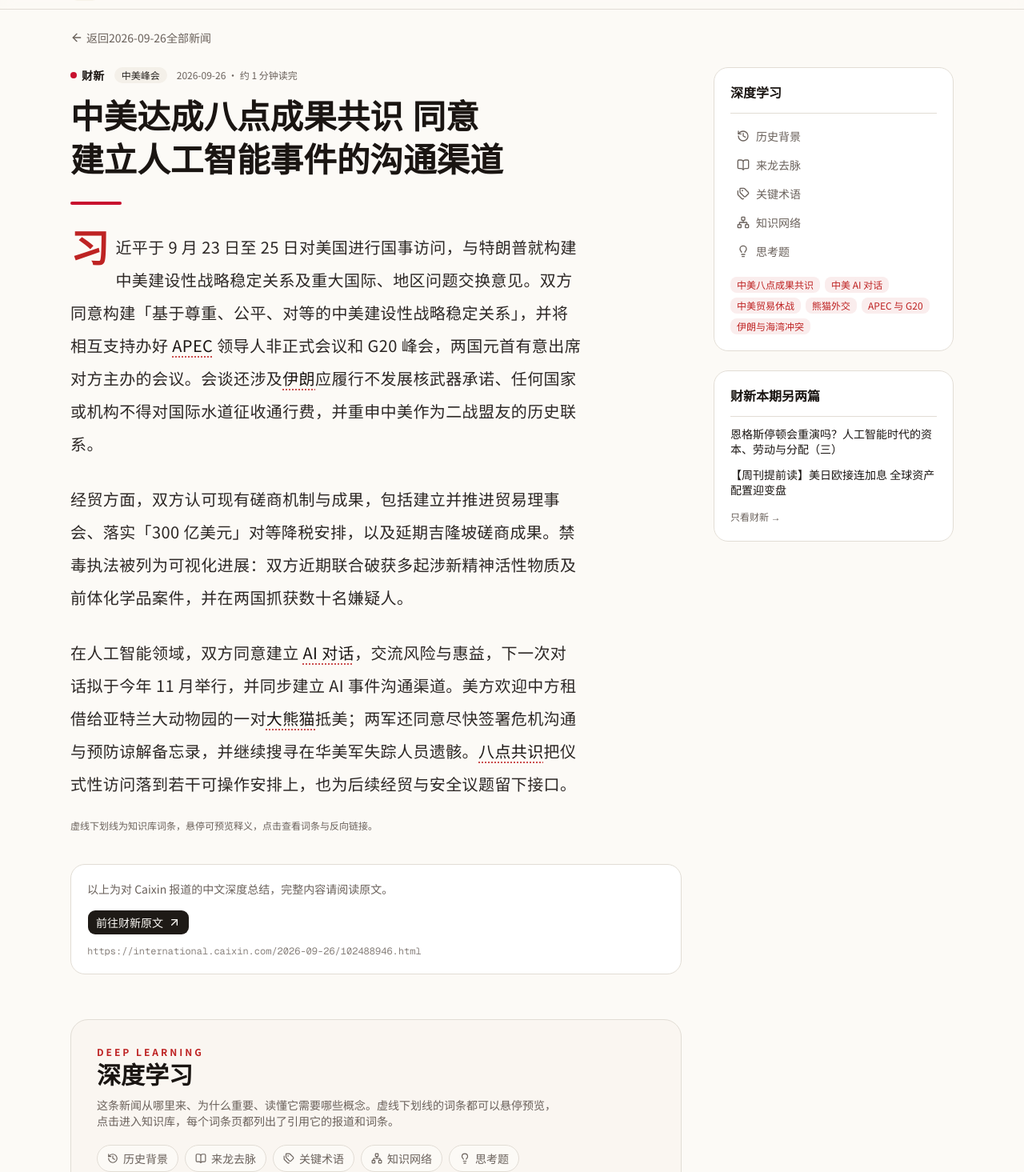
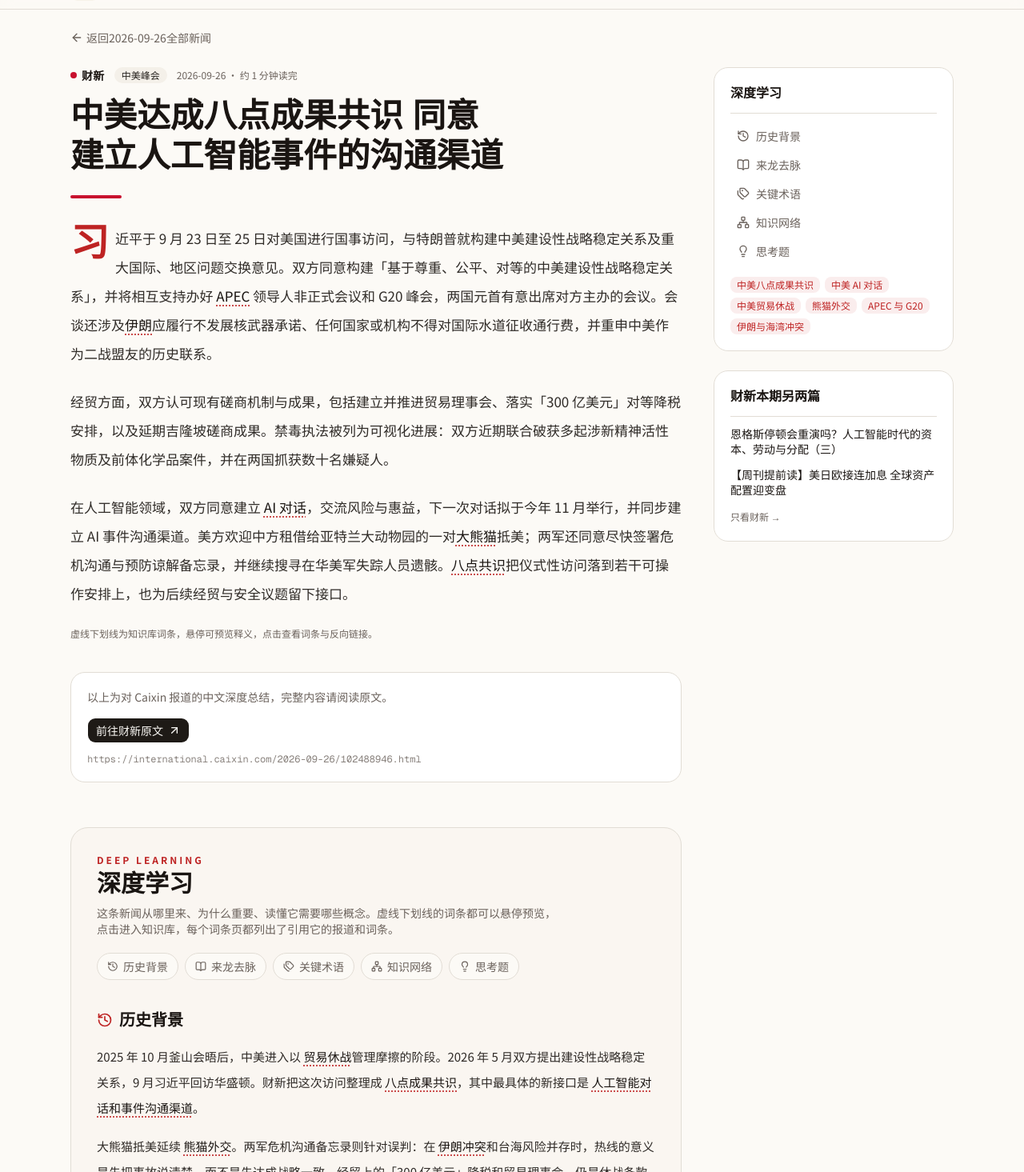
Before and after one commit to Yilin-png/daily-news-digest, a Next.js app: page /article/1 in a window 1280 px wide. Shown: the part 45-1510 px from the top of the page at 80% size. Built offline with nearby package versions, Linux system fonts and the light colour scheme.

Commit message:
Restore the previous article type and mobile titles.
The theme switch stays. Body text and mobile article titles go back to the earlier size, spacing, and left alignment.

Co-authored-by: lylzxz <lylzxz@gmail.com>

```diff
--- a/src/app/concept/[id]/page.tsx
+++ b/src/app/concept/[id]/page.tsx
@@ -75,7 +75,7 @@ export default async function ConceptPage({ params }: PageProps<"/concept/[id]">
 
       <section>
         <h2 className="text-lg font-black">详细解释</h2>
-        <p className="reading mt-4 max-w-[40rem] text-foreground/92">
+        <p className="mt-3 text-base leading-8 text-foreground/90 sm:text-[17px] sm:leading-9">
           <RichText text={concept.detail} />
         </p>
         {concept.aliases.length > 0 && (
--- a/src/app/globals.css
+++ b/src/app/globals.css
@@ -144,29 +144,3 @@
     @apply font-heading;
   }
 }
-
-@layer components {
-  .reading {
-    font-size: 1.125rem;
-    line-height: 2;
-    letter-spacing: 0.02em;
-  }
-  @media (min-width: 640px) {
-    .reading {
-      font-size: 1.25rem;
-      line-height: 2.05;
-    }
-  }
-  .article-title {
-    text-align: justify;
-    text-align-last: center;
-    text-justify: inter-character;
-  }
-  @media (min-width: 640px) {
-    .article-title {
-      text-align: start;
-      text-align-last: auto;
-      text-wrap: balance;
-    }
-  }
-}
--- a/src/components/article-card.tsx
+++ b/src/components/article-card.tsx
@@ -18,7 +18,7 @@ export function ArticleCard({ article }: { article: Article }) {
       <h3 className="text-lg leading-snug font-bold text-balance group-hover:text-brand">
         {article.title}
       </h3>
-      <p className="mt-3 line-clamp-4 text-[15px] leading-7 text-muted-foreground">
+      <p className="mt-3 line-clamp-4 text-sm leading-relaxed text-muted-foreground">
         {article.paragraphs[0]}
       </p>
       <div className="mt-auto flex items-center justify-between pt-4 text-xs text-muted-foreground">
--- a/src/components/article-view.tsx
+++ b/src/components/article-view.tsx
@@ -47,12 +47,12 @@ export function ArticleView({ date, id }: { date: string; id: string }) {
               {date} · 约 {readingMinutes(article)} 分钟读完
             </span>
           </div>
-          <h1 className="article-title mt-4 text-[1.75rem] leading-snug font-black sm:text-[2.6rem] sm:leading-[1.3]">
+          <h1 className="mt-4 text-3xl leading-tight font-black text-balance sm:text-[2.6rem] sm:leading-[1.2]">
             {article.title}
           </h1>
           <div className="mt-6 h-1 w-16 rounded-full" style={{ backgroundColor: source.color }} />
 
-          <div className="reading mt-8 max-w-[40rem] space-y-7 text-foreground/92">
+          <div className="mt-8 space-y-6 text-base leading-8 text-foreground/90 sm:text-[17px] sm:leading-9">
             {linked.map((segments, i) => (
               <p
                 key={i}
--- a/src/components/edition-home.tsx
+++ b/src/components/edition-home.tsx
@@ -84,7 +84,7 @@ export function EditionHome({ edition }: { edition: Edition }) {
               {lead.title}
             </h2>
           </Link>
-          <div className="reading mt-5 max-w-[40rem] space-y-6 text-foreground/90">
+          <div className="mt-5 space-y-4 text-[15px] leading-8 text-foreground/85">
             <p>{lead.paragraphs[0]}</p>
             <p className="hidden sm:block">{lead.paragraphs[1]}</p>
           </div>
--- a/src/components/study-section.tsx
+++ b/src/components/study-section.tsx
@@ -117,7 +117,7 @@ export function StudySection({ article, study }: { article: Article; study: Stud
           <SectionTitle id="study-background" icon={HistoryIcon}>
             历史背景
           </SectionTitle>
-          <div className="reading mt-4 max-w-[40rem] space-y-7 text-foreground/92">
+          <div className="mt-4 space-y-4 text-[15px] leading-8 text-foreground/90">
             {study.background.map((p, i) => (
               <p key={i}>
                 <RichText text={p} />
@@ -143,7 +143,7 @@ export function StudySection({ article, study }: { article: Article; study: Stud
                     aria-hidden
                   />
                   <p className="font-mono text-xs font-semibold text-muted-foreground">{item.time}</p>
-                  <p className={"mt-1 text-[1.0625rem] leading-8 " + (last ? "font-semibold" : "")}>{item.event}</p>
+                  <p className={"mt-0.5 leading-relaxed " + (last ? "font-semibold" : "")}>{item.event}</p>
                 </li>
               );
             })}
@@ -236,7 +236,7 @@ export function StudySection({ article, study }: { article: Article; study: Stud
             {study.questions.map((q, i) => (
               <li key={i} className="flex gap-3 rounded-xl bg-background p-4">
                 <span className="font-heading text-lg leading-none font-black text-brand">{i + 1}</span>
-                <span className="text-[1.0625rem] leading-8">{q}</span>
+                <span className="leading-relaxed">{q}</span>
               </li>
             ))}
           </ol>
```
